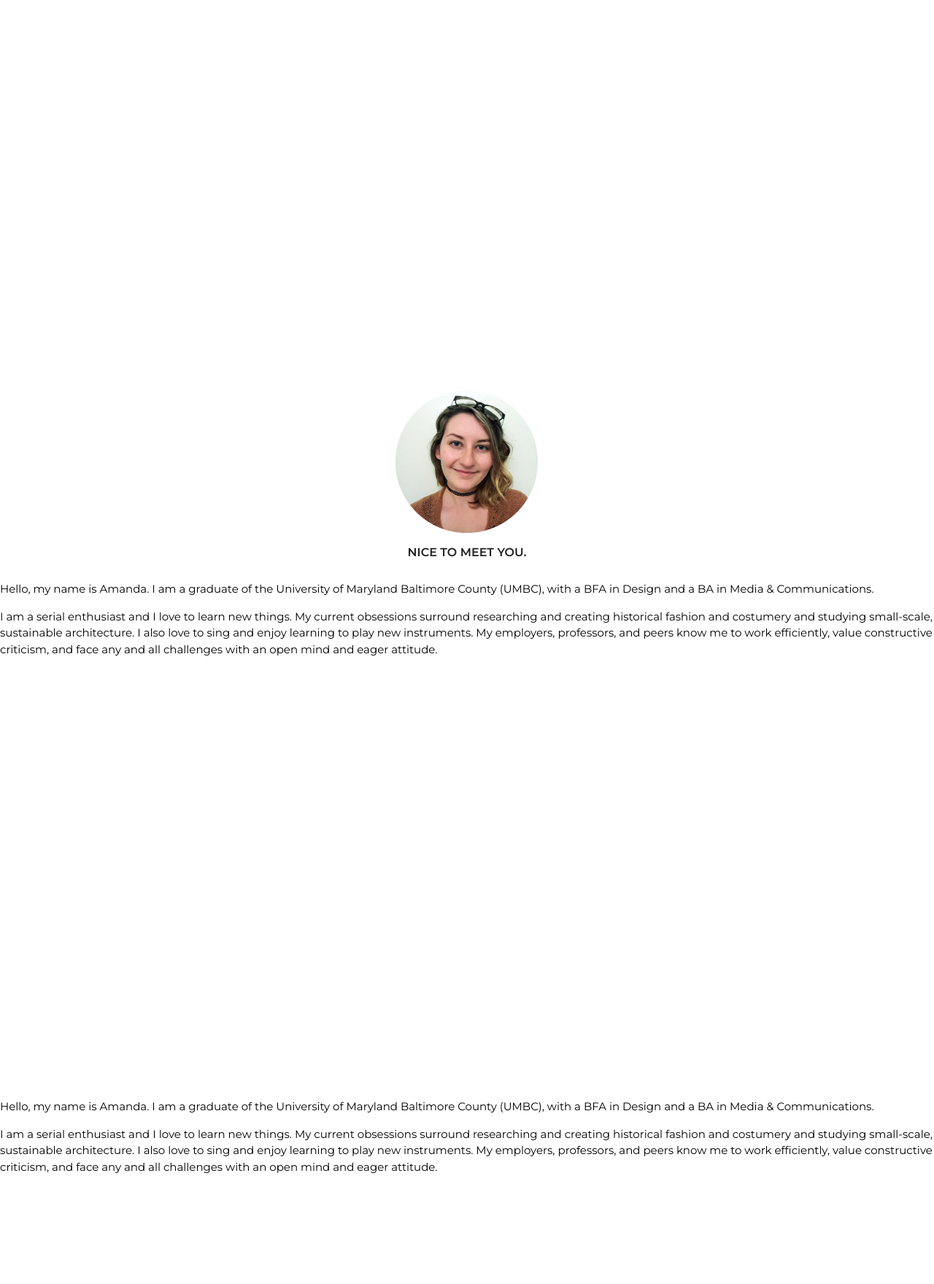
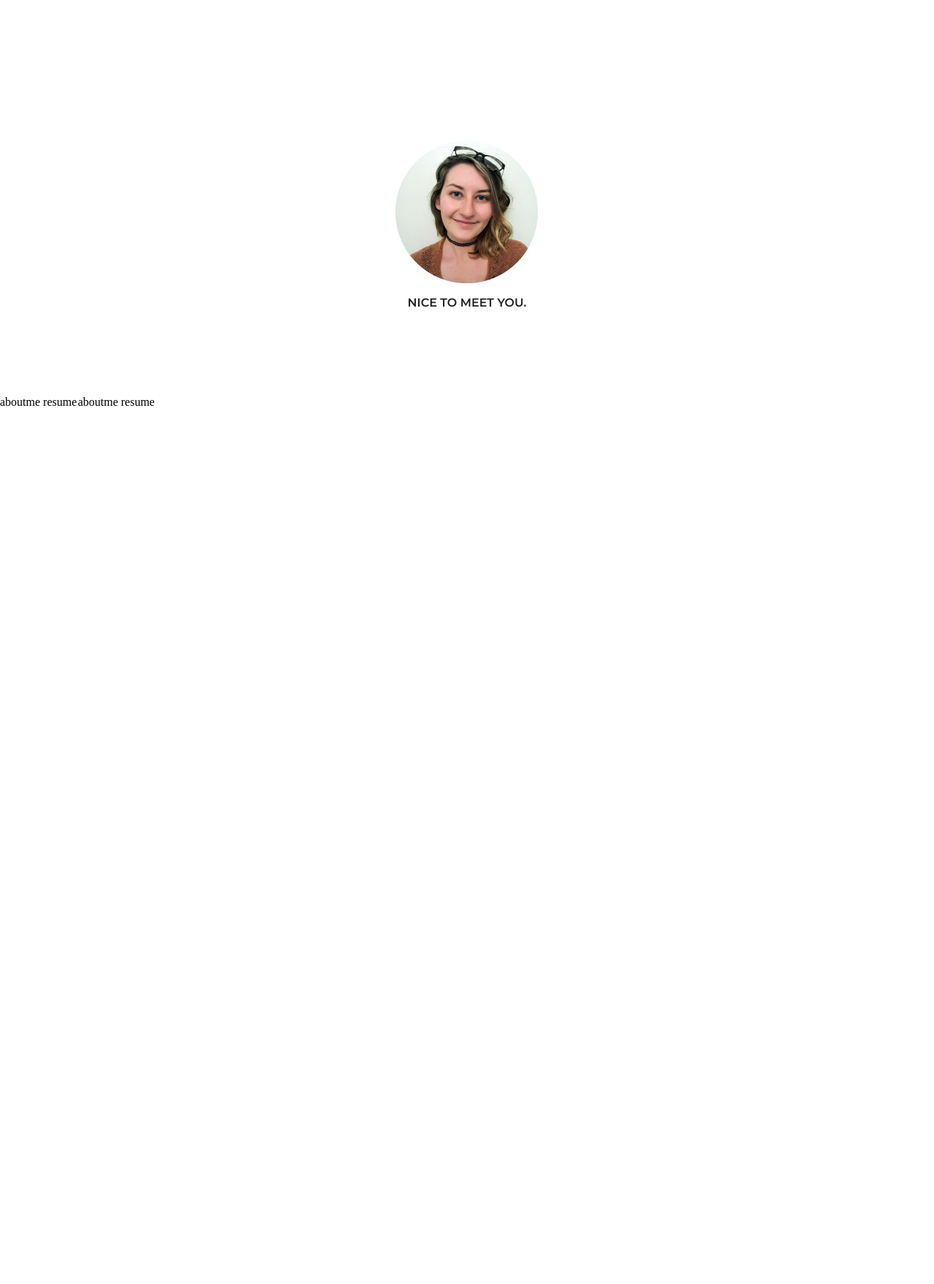
Before and after one commit to rotham102/testweb, a PHP site: page /about.php in a window 1280 px wide. Shown: the part 161-1920 px from the top of the page at 73% size. After the commit the page ends 717 px from the top, so only its background shows below. Run offline with PHP 8.4, Linux system fonts and the light colour scheme; some web fonts are replaced.

Commit message:
getting about page set up

```diff
--- a/about.php
+++ b/about.php
@@ -1,49 +1,7 @@
-<!doctype html>
-<html>
-<head>
-	<meta charset="UTF-8">
-	<meta name="viewport" content="width=device-width, initial-scale=1, shrink-to-fit=no">
-	<link rel="stylesheet" type="text/css" href="styles/styles.css">
-	<link href="https://fonts.googleapis.com/css?family=Montserrat:300,400,600" rel="stylesheet">
-	<link rel="shortcut icon" type="image/x-icon" href="images/favicon.png" />
-	<script src="styles/scripts.js"></script>
+<?php
+$about = [
+	'aboutme' => '<p>Hello, my name is Amanda. I am a graduate of the University of Maryland Baltimore County (UMBC), with a BFA in Design and a BA in Media & Communications.</p><p>I am a serial enthusiast and I love to learn new things. My current obsessions surround researching and creating historical fashion and costumery and studying small-scale, sustainable architecture. I also love to sing and enjoy learning to play new instruments. My employers, professors, and peers know me to work efficiently, value constructive criticism, and face any and all challenges with an open mind and eager attitude.</p>',
 
-	<title>Amanda M. Roth</title>
-</head>
-
-<body>
-<!--nav-->
-<div class="wrapper">
-	<div class="nav">
-	  <div id="mySidenav" class="sidenav">
-		  <a href="javascript:void(0)" class="closebtn" onclick="closeNav()">&times;</a>
-		  <a href="index.php">Home</a>
-		  <a href="about.php">About</a>
-		  <a href="#">Contact</a>
-		</div>
-		<span style="font-size:30px;cursor:pointer" onclick="openNav()"><img class="nav-button" src="images/nav-menu.png"/> <p class="menu">MENU</p> </span><br>
-	</div><!--nav-->
-	<div class="nav-afterspace"></div>
-<!--header-->
-	<div class="header">
-		<div class="site-badge">
-			<img src="images/profile.png"/>
-		</div>
-        <h1><strong>NICE TO MEET YOU.</strong></h1>
-        <div class="content">
-            <p>Hello, my name is Amanda. I am a graduate of the University of Maryland Baltimore County (UMBC), with a BFA in Design and a BA in Media & Communications.</p>
-            <p>I am a serial enthusiast and I love to learn new things. My current obsessions surround researching and creating historical fashion and costumery and studying small-scale, sustainable architecture. I also love to sing and enjoy learning to play new instruments. My employers, professors, and peers know me to work efficiently, value constructive criticism, and face any and all challenges with an open mind and eager attitude.</p>
-        </div><!--content-->
-        <div class="content">
-            <p>Hello, my name is Amanda. I am a graduate of the University of Maryland Baltimore County (UMBC), with a BFA in Design and a BA in Media & Communications.</p>
-            <p>I am a serial enthusiast and I love to learn new things. My current obsessions surround researching and creating historical fashion and costumery and studying small-scale, sustainable architecture. I also love to sing and enjoy learning to play new instruments. My employers, professors, and peers know me to work efficiently, value constructive criticism, and face any and all challenges with an open mind and eager attitude.</p>
-        </div><!--content-->
-        <div class="content">
-            <p>Hello, my name is Amanda. I am a graduate of the University of Maryland Baltimore County (UMBC), with a BFA in Design and a BA in Media & Communications.</p>
-            <p>I am a serial enthusiast and I love to learn new things. My current obsessions surround researching and creating historical fashion and costumery and studying small-scale, sustainable architecture. I also love to sing and enjoy learning to play new instruments. My employers, professors, and peers know me to work efficiently, value constructive criticism, and face any and all challenges with an open mind and eager attitude.</p>
-        </div><!--content-->
-
-    </div><!--header-->
-</div><!--wrapper-->
-</body>
-</html>
+	'resume' => '<p>Lorem ipsum dolor sit amet, consectetur adipiscing elit. Sed nec turpis lectus. Maecenas tristique, tellus quis ultricies efficitur, diam ex viverra dui, non consequat lacus magna ac dui. Cras sagittis ligula eget maximus ultricies. Aenean malesuada fermentum magna vitae finibus. Duis id tincidunt eros. Nullam ex nibh, tincidunt in diam in, euismod varius sem. Ut mattis blandit velit, quis tempus mauris ornare vitae. Integer placerat nunc purus, eget ultricies mi consectetur non.</p>'
+];
+require_once('about.view.php');
--- /dev/null
+++ b/about.view.php
@@ -0,0 +1,47 @@
+<!doctype html>
+<html>
+<head>
+	<meta charset="UTF-8">
+	<meta name="viewport" content="width=device-width, initial-scale=1, shrink-to-fit=no">
+	<link rel="stylesheet" type="text/css" href="styles/styles.css">
+	<link href="https://fonts.googleapis.com/css?family=Montserrat:300,400,600" rel="stylesheet">
+	<link rel="shortcut icon" type="image/x-icon" href="images/favicon.png" />
+	<script src="styles/scripts.js"></script>
+
+	<title>Amanda M. Roth</title>
+</head>
+
+<body>
+<!--nav-->
+<div class="wrapper">
+	<div class="nav">
+	  <div id="mySidenav" class="sidenav">
+		  <a href="javascript:void(0)" class="closebtn" onclick="closeNav()">&times;</a>
+		  <a href="index.php">Home</a>
+		  <a href="about.php">About</a>
+		  <a href="#">Contact</a>
+		</div>
+		<span style="font-size:30px;cursor:pointer" onclick="openNav()"><img class="nav-button" src="images/nav-menu.png"/> <p class="menu">MENU</p> </span><br>
+	</div><!--nav-->
+	<div class="nav-afterspace"></div>
+<!--header-->
+	<div class="header">
+		<div class="site-badge">
+			<img src="images/profile.png"/>
+		</div>
+   		<h1><strong>NICE TO MEET YOU.</strong></h1>
+    </div><!--header-->
+
+        <?php foreach($about as $aboutinfo): ?>
+			<div class="about-content">
+				<div class="about-info">
+					<?= "aboutme"; ?>
+					<?= "resume"; ?>
+				</div>
+			</div>
+    	<?php endforeach; ?>
+
+
+</div><!--wrapper-->
+</body>
+</html>
--- a/index.php
+++ b/index.php
@@ -145,4 +145,5 @@
     ]
     ];
 
+
 require_once ('index.view.php');
--- a/styles/styles.css
+++ b/styles/styles.css
@@ -1,6 +1,5 @@
 @charset "UTF-8";
 
-@import url("https://use.typekit.net/rpu5kiz.css");
 
 /* CSS Document */
 body{
@@ -365,3 +364,16 @@
 		padding:0;
 	}
 /*----------------------------------ABOUT-----------------------------------*/
+.about-content{
+	grid-column: span 3;
+	width:100%;
+	height:100%;
+	position:relative;
+	padding: 0 !important;
+}
+.about-info{
+font-size:14px;
+line-height: 25px;
+font-weight:100;
+padding-bottom:20px;
+}
```
